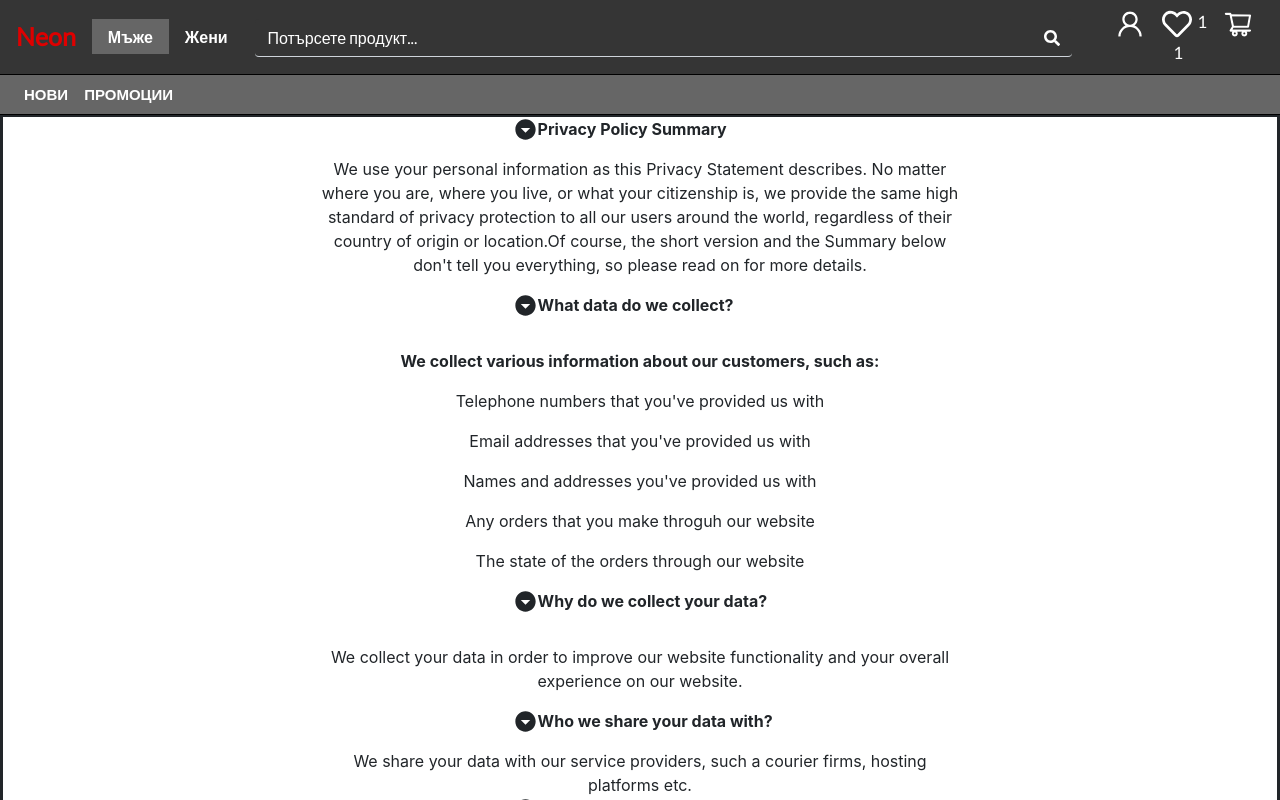
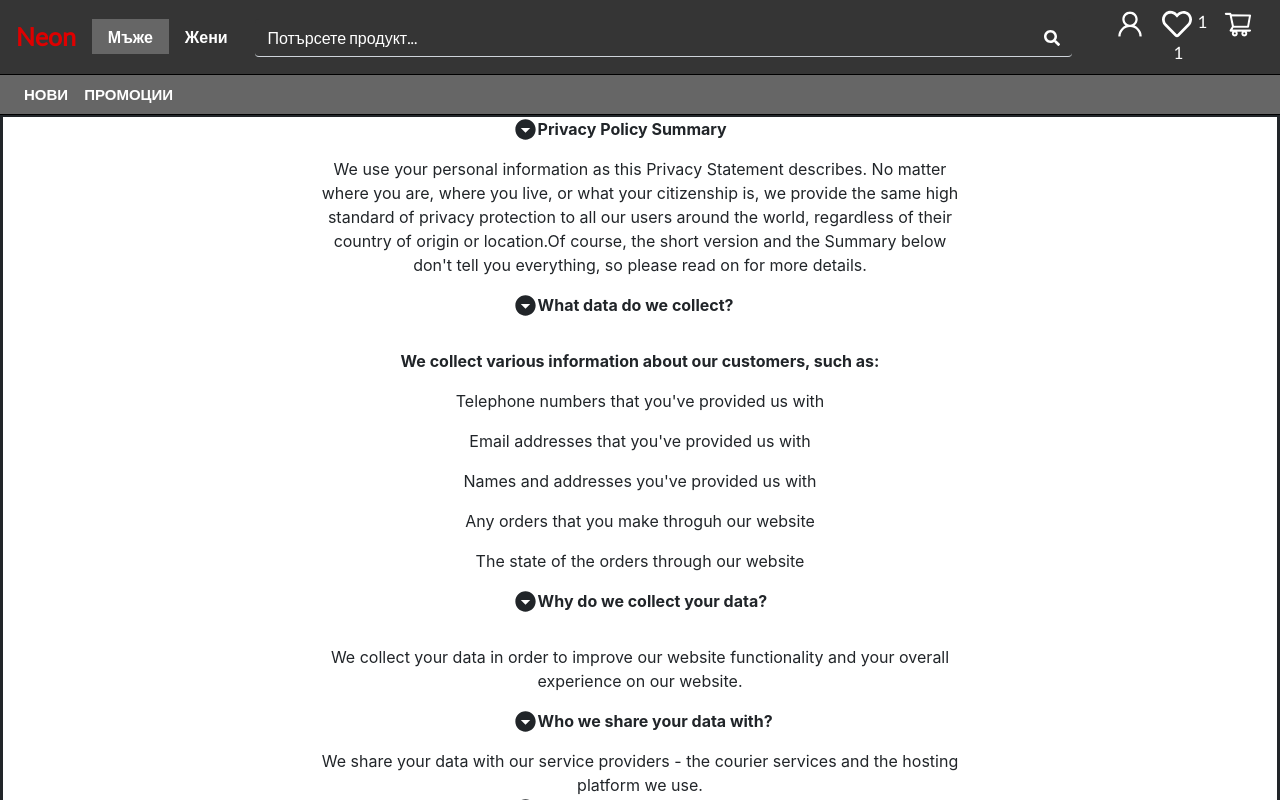
Before and after one commit to MartinYordanov374/WebStore-FullStack-Mockup, a React (Create React App) app: page /privacyPolicy in a window 1280 px wide. Built offline with nearby package versions, Linux system fonts and the light colour scheme.

Commit message:
Fixed the privacy policy text

```diff
--- a/src/Components/PrivacyPolicy.js
+++ b/src/Components/PrivacyPolicy.js
@@ -44,7 +44,7 @@ function PrivacyPolicy() {
         },
         {
             name: 'whoWeShareYourDataWith',
-            summary: 'We share your data with our service providers, such a courier firms, hosting platforms etc.'
+            summary: 'We share your data with our service providers - the courier services and the hosting platform we use.'
         }
 
     ]
```
